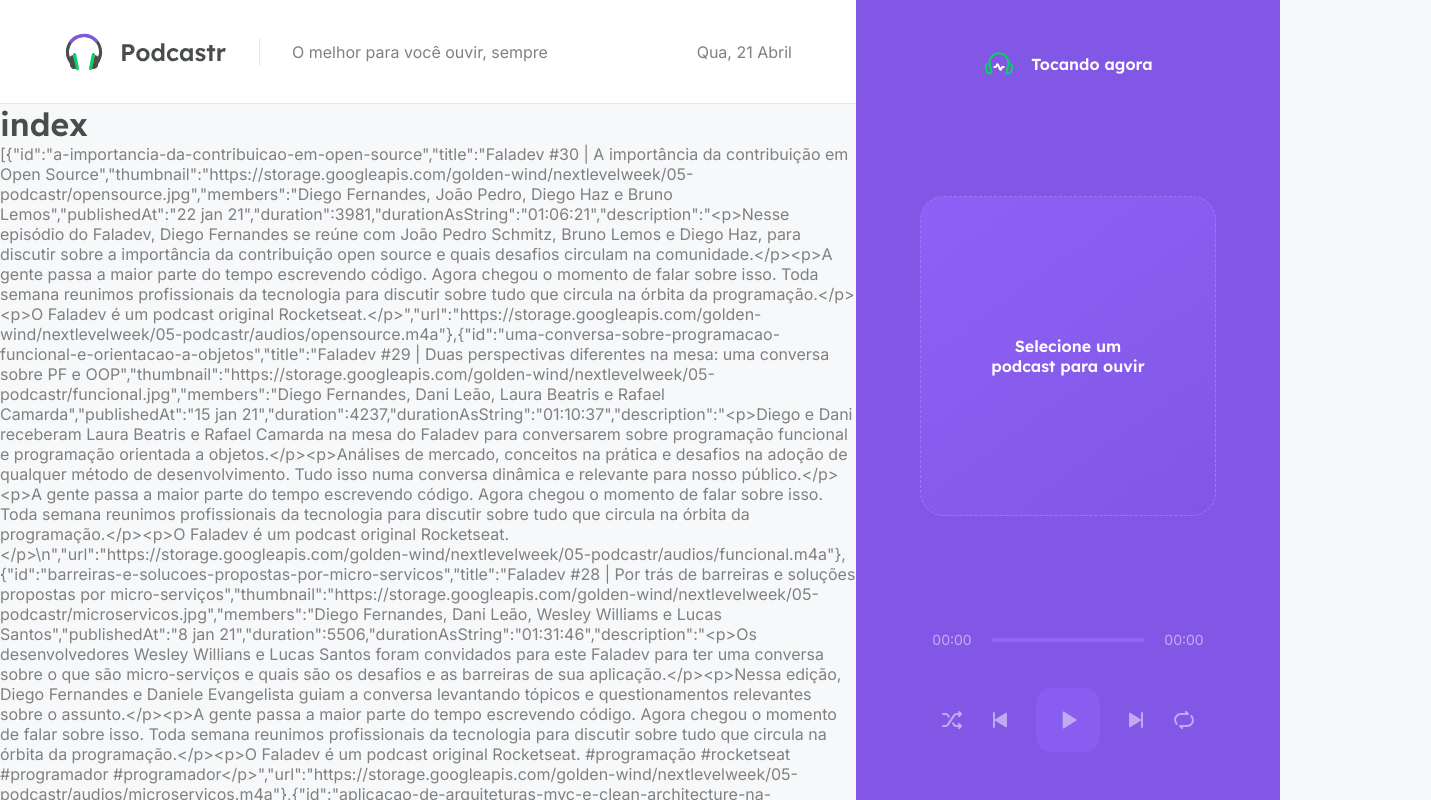
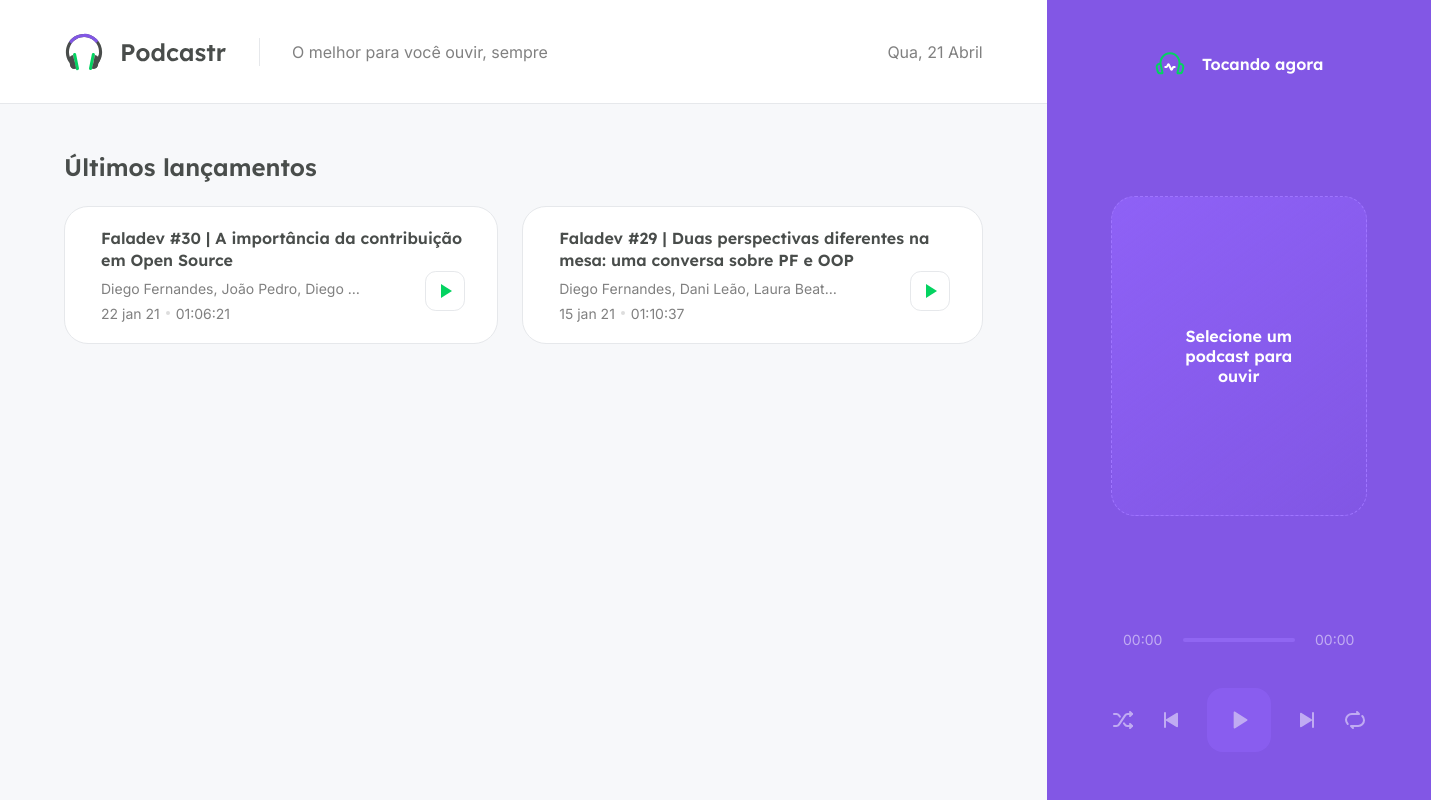
Before and after one commit to L1NDS0N/nlw5, a Next.js app: page / in a window 1280 px wide. Shown: the top 800 px of the page, 1431 px wide, since content can reach past the window. Built offline with nearby package versions, Linux system fonts and the light colour scheme; data requests are answered from the project's data file; grey boxes are pictures that could not be loaded.

Commit message:
List and stylization to last episodes

```diff
--- /dev/null
+++ b/next.config.js
@@ -0,0 +1,5 @@
+module.exports = {
+  images: {
+    domains: ["storage.googleapis.com"],
+  },
+};
--- /dev/null
+++ b/src/pages/home.module.scss
@@ -0,0 +1,108 @@
+.homepage {
+    padding: 0 4rem;
+    height: calc(100vh - 6.5rem);
+    overflow-y: scroll;
+
+    h2 {
+        margin-top: 3rem;
+        margin-bottom: 1.5rem;
+    }
+}
+
+.latestEpisodes {
+    ul {
+        list-style: none;
+        display: grid;
+        grid-template-columns: repeat(2, 1fr);
+        gap: 1.5rem;
+    }
+    li {
+        background: var(--white);
+        border: 1px solid var(--gray-100);
+        padding: 1.25rem;
+        border-radius: 1.5rem;
+        position: relative;
+        display: flex;
+        align-items: center;
+
+        img {
+            width: 6rem;
+            height: 6rem;
+            border-radius: 1rem;
+        }
+
+        .episodeDetails {
+            flex: 1;
+            margin-left: 1rem;
+
+            a {
+                display: block;
+                color: var(--gray-800);
+                font-family: Lexend, sans-serif;
+                font-weight: 600;
+                text-decoration: none;
+                line-height: 1.4rem;
+
+                &:hover {
+                    text-decoration: underline;
+                }
+            }
+
+            p {
+                font-size: 0.875rem;
+                margin-top: 0.5rem;
+                max-width: 70%;
+                white-space: nowrap;
+                overflow: hidden;
+                text-overflow: ellipsis;
+            }
+
+            span {
+                display: inline-block;
+                margin-top: 0.5rem;
+                font-size: 0.875rem;
+
+                &:last-child {
+                    margin-left: 0.5rem;
+                    padding-left: 0.5rem;
+                    position: relative;
+
+                    &::before {
+                        content: "";
+                        width: 4px;
+                        height: 4px;
+                        border-radius: 2px;
+                        background: #ddd;
+                        position: absolute;
+                        left: 0;
+                        top: 50%;
+                        transform: translate(-50%, -50%);
+                    }
+                }
+            }
+
+            }
+        button {
+            position: absolute;
+            right: 2rem;
+            bottom: 2rem;
+
+            width: 2.5rem;
+            height: 2.5rem;
+            background: var(--white);
+            border: 1px solid var(--gray-100);
+            border-radius: 0.675rem;
+            font-size: 0;
+
+            transition: filter 0.2s;
+
+            img {
+                width: 1.5rem;
+                height: 1.5rem;
+            }
+            &:hover {
+                filter: brightness(0.9)
+            }
+        }
+    }
+}
--- a/src/pages/index.tsx
+++ b/src/pages/index.tsx
@@ -1,25 +1,67 @@
 import { GetStaticProps } from "next";
+import Image from 'next/image';
+
 import { api } from '../services/api';
 
 import { format, parseISO } from 'date-fns';
 import ptBR from 'date-fns/locale/pt-BR';
 import { convertDurationTotimeString } from "../utils/convertDurationToTimeString";
 
+import styles from './home.module.scss';
+
 type Episode = {
   id: string;
   title: string;
+  thumbnail: string;
+  description: string;
   members: string;
+  duration: number;
+  durationAsString: string;
+  url: string;
+  publishedAt: string;
 }
 
 type HomeProps = {
-  episodes: Episode[];
+  latestEpisodes: Episode[];
+  allEpisodes: Episode[];
 }
 
-export default function Home(props: HomeProps) {
+export default function Home({ latestEpisodes, allEpisodes }: HomeProps) {
   return (
-    <div>
-      <h1>index</h1>
-      <p>{JSON.stringify(props.episodes)}</p>
+    <div className={styles.homepage}>
+      <section className={styles.latestEpisodes}>
+        <h2>Últimos lançamentos</h2>
+
+        <ul>
+          {latestEpisodes.map(episode => {
+            return (
+              <li key={episode.id}>
+                <Image
+                width={192}
+                height={192}
+                src={episode.thumbnail}
+                alt={episode.title}
+                objectFit="cover"
+                />
+
+                <div className={styles.episodeDetails}>
+                  <a href="">{episode.title}</a>
+                  <p>{episode.members}</p>
+                  <span>{episode.publishedAt}</span>
+                  <span>{episode.durationAsString}</span>
+                </div>
+
+                  <button type="button">
+                    <img src="/play-green.svg" alt="Tocar episódio"/>
+                  </button>
+              </li>
+            )
+          })}
+        </ul>
+      </section>
+      <section className={styles.allEpisodes}>
+
+      </section>
     </div>
   )
 }
@@ -48,9 +90,13 @@
     };
   })
 
+  const latestEpisodes = episodes.slice(0, 2);
+  const allEpisodes = episodes.slice(2, episodes.length);
+
   return {
     props: {
-      episodes,
+      latestEpisodes,
+      allEpisodes
     },
     revalidate: 60 * 60 * 8,
   }
```
Also changed, not shown: 1 other file (tests, documents, lock files or other folders).
